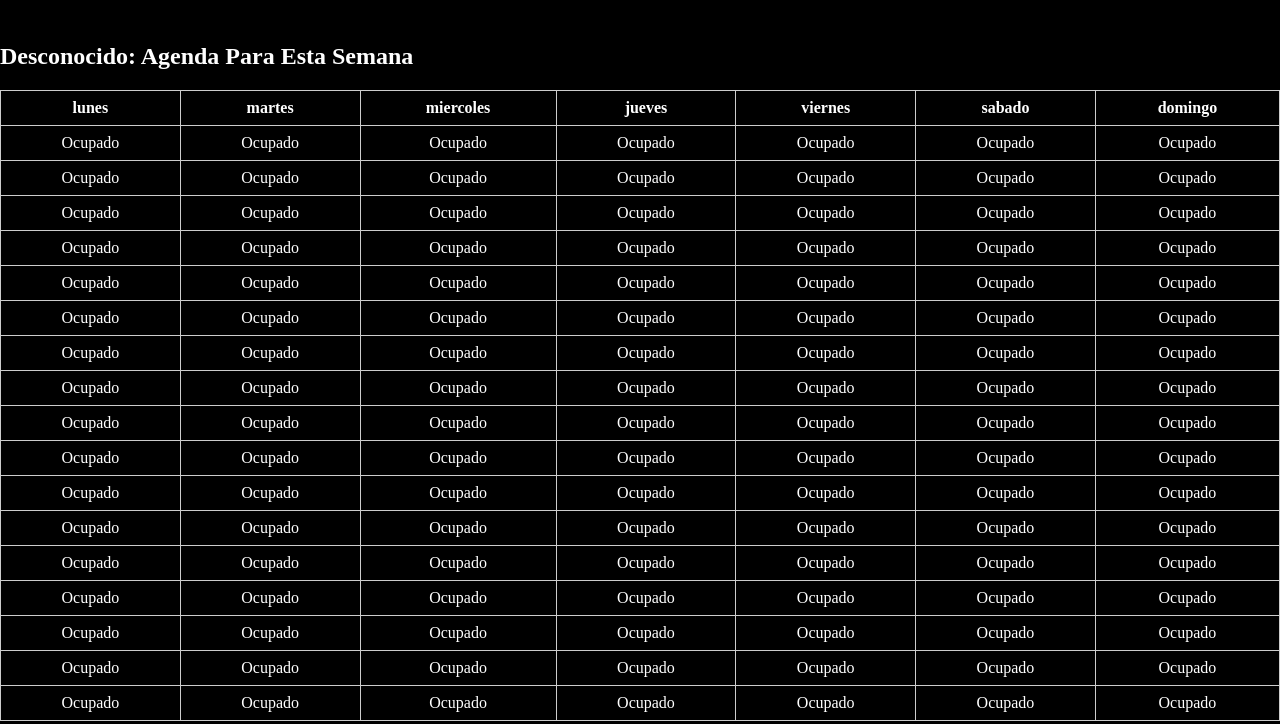
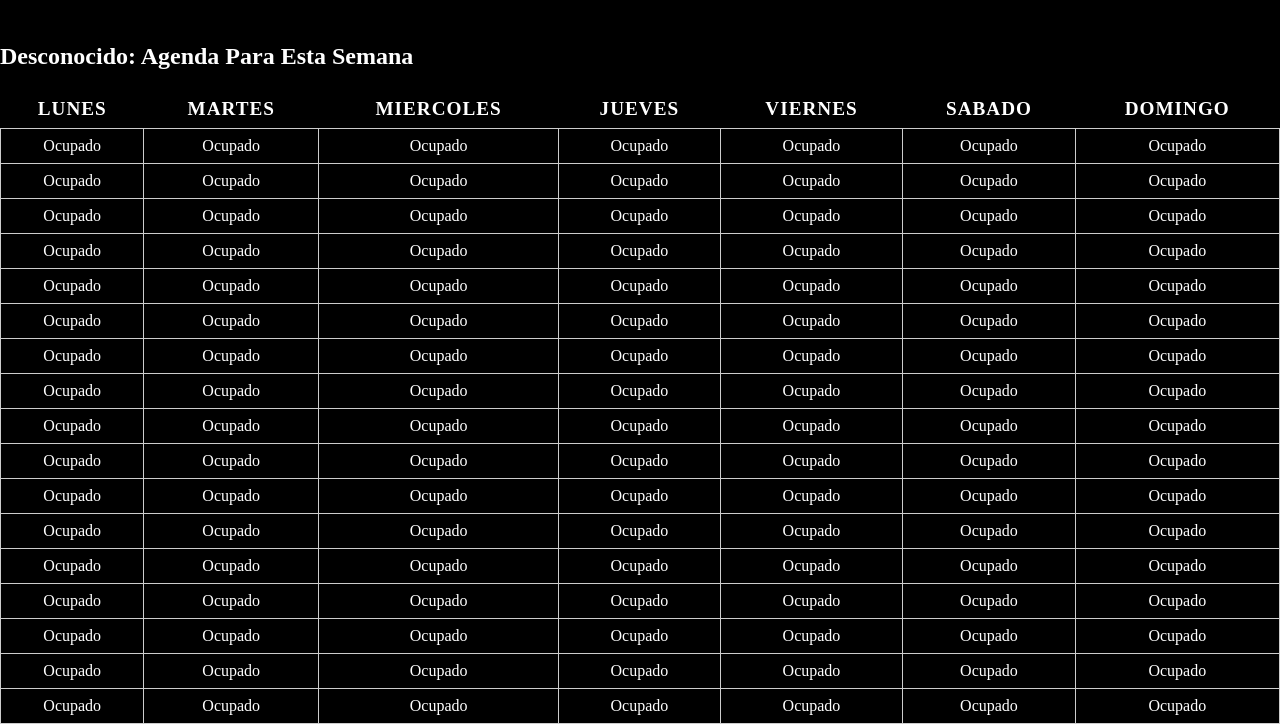
Before and after one commit to Cesario-dev/barberia-citas, a Flask app: page /cliente/1/calendario in a window 1280 px wide. Shown: the part 84-808 px from the top of the page. Run offline with Flask 3, Linux system fonts and the light colour scheme; data that the repository does not hold is empty; some libraries are stand-ins or nearby versions.

Commit message:
DIAS MAYUCULAS

```diff
--- a/templates/cliente_calendario.html
+++ b/templates/cliente_calendario.html
@@ -13,10 +13,16 @@
             border-collapse: collapse;
             width: 100%;
         }
-        td, th {
+        td {
             border: 1px solid #ccc;
             padding: 8px;
             text-align: center;
+        }
+        table th {
+          text-transform: uppercase;   /* convierte a MAYÚSCULAS */
+          font-size: 1.2em;            /* aumenta el tamaño del texto */
+          letter-spacing: 1px;         /* (opcional) separa un poco las letras */
+          padding: 8px;                /* ajusta el espacio si lo deseas */
         }
         .ocupado {
             background: black;
```
